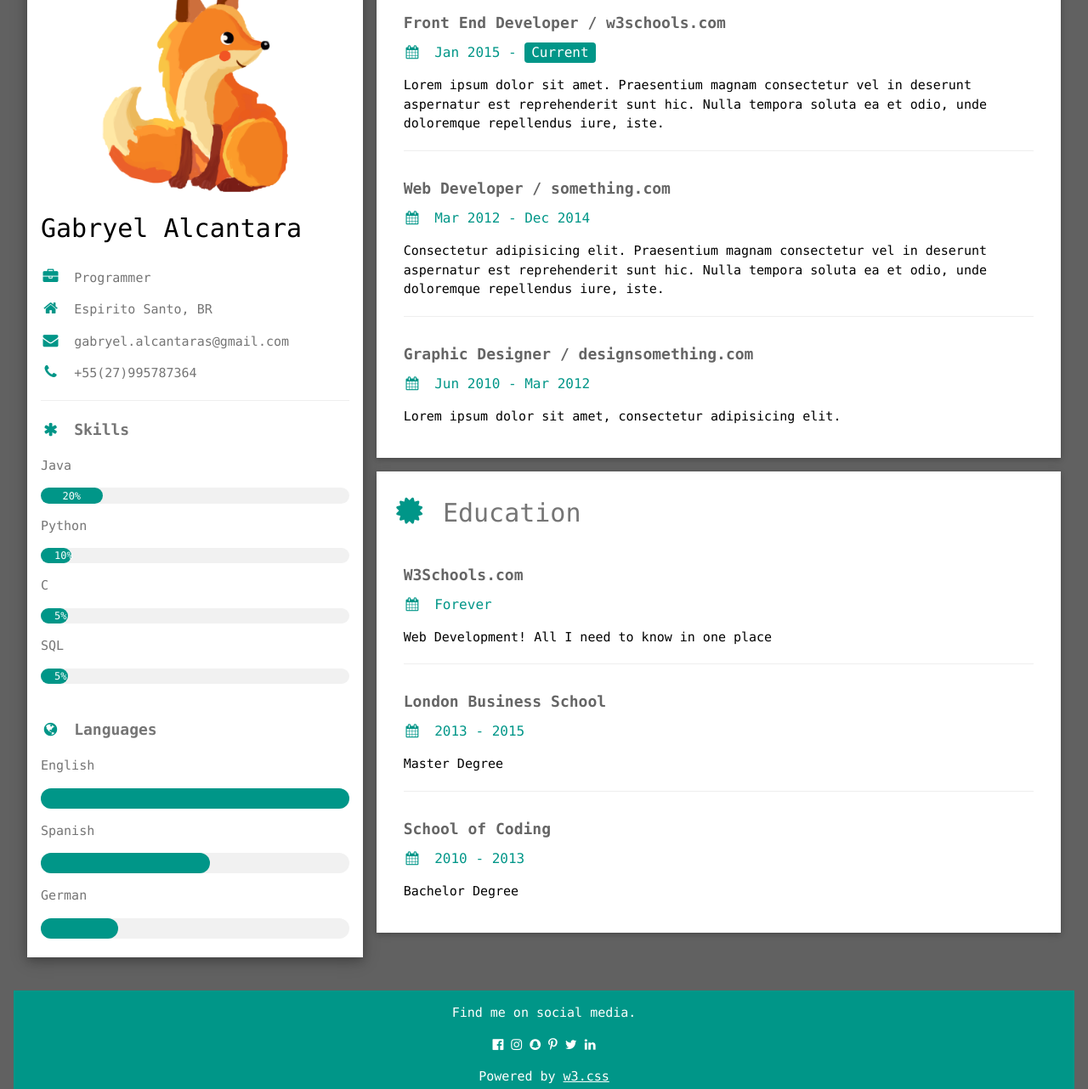
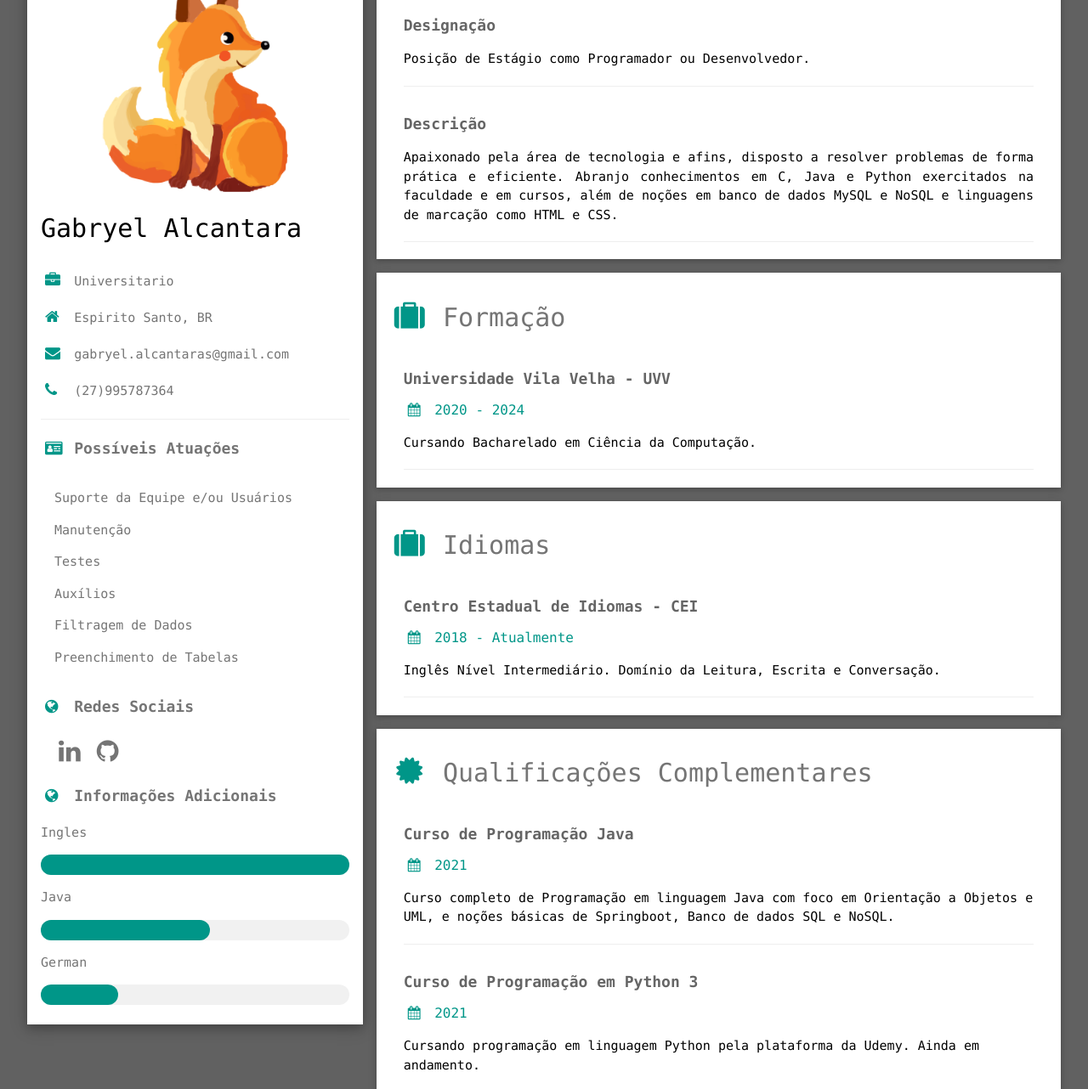
Before and after one commit to Garchy/Curriculo, a plain HTML site: page index.html in a window 1280 px wide. Shown: the part 110-1392 px from the top of the page at 85% size. Drawn offline with nearby package versions, Linux system fonts and the light colour scheme.

Commit message:
update cv

```diff
--- a/index.html
+++ b/index.html
@@ -7,9 +7,12 @@
 <link rel='stylesheet' href='https://fonts.googleapis.com/css?family=Roboto'>
 <link rel="stylesheet" href="https://cdnjs.cloudflare.com/ajax/libs/font-awesome/4.7.0/css/font-awesome.min.css">
 <style>
-html,body,h1,h2,h3,h4,h5,h6 {font-family: "Consolas", sans-serif}
+html,body,h1,h2,h3,h4,h5,h6,p {font-family: "Consolas", sans-serif}
+i{
+  padding: 5px;
+}
 </style>
-<body class="w3-container w3-dark-grey">
+<body class="w3-container w3-dark-gray">
 
 <!-- Page Container -->
 <div class="w3-content w3-margin-top" style="max-width:1400px;">
@@ -28,39 +31,36 @@ html,body,h1,h2,h3,h4,h5,h6 {font-family: "Consolas", sans-serif}
           </div>
         </div>
         <div class="w3-container">
-          <p><i class="fa fa-briefcase fa-fw w3-margin-right w3-large w3-text-teal"></i>Programmer</p>
+          <p><i class="fa fa-briefcase fa-fw w3-margin-right w3-large w3-text-teal"></i>Universitario</p>
           <p><i class="fa fa-home fa-fw w3-margin-right w3-large w3-text-teal"></i>Espirito Santo, BR</p>
           <p><i class="fa fa-envelope fa-fw w3-margin-right w3-large w3-text-teal"></i>gabryel.alcantaras@gmail.com</p>
-          <p><i class="fa fa-phone fa-fw w3-margin-right w3-large w3-text-teal"></i>+55(27)995787364</p>
+          <p><i class="fa fa-phone fa-fw w3-margin-right w3-large w3-text-teal"></i>(27)995787364</p>
           <hr>
 
-          <p class="w3-large"><b><i class="fa fa-asterisk fa-fw w3-margin-right w3-text-teal"></i>Skills</b></p>
-          <p>Java</p>
-          <div class="w3-light-grey w3-round-xlarge w3-small">
-            <div class="w3-container w3-center w3-round-xlarge w3-teal" style="width:20%">20%</div>
+          <p class="w3-large"><b><i class="fa fa-id-card fa-fw w3-margin-right w3-text-teal"></i>Possíveis Atuações</b></p>
+          <div class="w3-container">
+            <p>Suporte da Equipe e/ou Usuários</p>
+            <p>Manutenção</p>
+            <p>Testes</p>
+            <p>Auxílios</p>
+            <p>Filtragem de Dados</p>
+            <p>Preenchimento de Tabelas</p>
           </div>
-          <p>Python</p>
-          <div class="w3-light-grey w3-round-xlarge w3-small">
-            <div class="w3-container w3-center w3-round-xlarge w3-teal" style="width:10%">
-              <div class="w3-center w3-text-white">10%</div>
-            </div>
+
+          <p class="w3-large w3-text-theme"><b><i class="fa fa-globe fa-fw w3-margin-right w3-text-teal"></i>Redes Sociais</b></p>
+          <div class="w3-container">
+            <a href="https://www.linkedin.com/in/gabryel-alcantara/">
+              <i class="fa fa-linkedin w3-hover-opacity fa-2x"></i></a>
+            <a href="https://github.com/Garchy/">
+              <i class="fa fa-github w3-hover-opacity fa-2x"></i></a>
           </div>
-          <p>C</p>
-          <div class="w3-light-grey w3-round-xlarge w3-small">
-            <div class="w3-container w3-center w3-round-xlarge w3-teal" style="width:5%">5%</div>
-          </div>
-          <p>SQL</p>
-          <div class="w3-light-grey w3-round-xlarge w3-small">
-            <div class="w3-container w3-center w3-round-xlarge w3-teal" style="width:5%">5%</div>
-          </div>
-          <br>
 
-          <p class="w3-large w3-text-theme"><b><i class="fa fa-globe fa-fw w3-margin-right w3-text-teal"></i>Languages</b></p>
-          <p>English</p>
+          <p class="w3-large w3-text-theme"><b><i class="fa fa-globe fa-fw w3-margin-right w3-text-teal"></i>Informações Adicionais</b></p>
+          <p>Ingles</p>
           <div class="w3-light-grey w3-round-xlarge">
             <div class="w3-round-xlarge w3-teal" style="height:24px;width:100%"></div>
           </div>
-          <p>Spanish</p>
+          <p>Java</p>
           <div class="w3-light-grey w3-round-xlarge">
             <div class="w3-round-xlarge w3-teal" style="height:24px;width:55%"></div>
           </div>
@@ -69,9 +69,9 @@ html,body,h1,h2,h3,h4,h5,h6 {font-family: "Consolas", sans-serif}
             <div class="w3-round-xlarge w3-teal" style="height:24px;width:25%"></div>
           </div>
           <br>
+
         </div>
       </div><br>
-
     <!-- End Left Column -->
     </div>
 
@@ -79,44 +79,65 @@ html,body,h1,h2,h3,h4,h5,h6 {font-family: "Consolas", sans-serif}
     <div class="w3-twothird">
 
       <div class="w3-container w3-card w3-white w3-margin-bottom">
-        <h2 class="w3-text-grey w3-padding-16"><i class="fa fa-suitcase fa-fw w3-margin-right w3-xxlarge w3-text-teal"></i>Work Experience</h2>
+        <h2 class="w3-text-grey w3-padding-16"><i class="fa fa-suitcase fa-fw w3-margin-right w3-xxlarge w3-text-teal"></i>Resumo e Objetivo</h2>
         <div class="w3-container">
-          <h5 class="w3-opacity"><b>Front End Developer / w3schools.com</b></h5>
-          <h6 class="w3-text-teal"><i class="fa fa-calendar fa-fw w3-margin-right"></i>Jan 2015 - <span class="w3-tag w3-teal w3-round">Current</span></h6>
-          <p>Lorem ipsum dolor sit amet. Praesentium magnam consectetur vel in deserunt aspernatur est reprehenderit sunt hic. Nulla tempora soluta ea et odio, unde doloremque repellendus iure, iste.</p>
+          <h5 class="w3-opacity"><b>Designação</b></h5>
+          <p align="justify">
+            Posição de Estágio como Programador ou Desenvolvedor.
+          </p>
           <hr>
         </div>
         <div class="w3-container">
-          <h5 class="w3-opacity"><b>Web Developer / something.com</b></h5>
-          <h6 class="w3-text-teal"><i class="fa fa-calendar fa-fw w3-margin-right"></i>Mar 2012 - Dec 2014</h6>
-          <p>Consectetur adipisicing elit. Praesentium magnam consectetur vel in deserunt aspernatur est reprehenderit sunt hic. Nulla tempora soluta ea et odio, unde doloremque repellendus iure, iste.</p>
+          <h5 class="w3-opacity"><b>Descrição</b></h5>
+          <p align="justify">
+            Apaixonado pela área de tecnologia e afins, disposto a resolver problemas de forma prática e
+            eficiente. Abranjo conhecimentos em C, Java e Python exercitados na faculdade e em cursos, além de
+            noções em banco de dados MySQL e NoSQL e linguagens de marcação como HTML e CSS.
+          </p>
           <hr>
         </div>
+      </div>
+
+      <div class="w3-container w3-card w3-white w3-margin-bottom">
+        <h2 class="w3-text-grey w3-padding-16"><i class="fa fa-suitcase fa-fw w3-margin-right w3-xxlarge w3-text-teal"></i>Formação</h2>
         <div class="w3-container">
-          <h5 class="w3-opacity"><b>Graphic Designer / designsomething.com</b></h5>
-          <h6 class="w3-text-teal"><i class="fa fa-calendar fa-fw w3-margin-right"></i>Jun 2010 - Mar 2012</h6>
-          <p>Lorem ipsum dolor sit amet, consectetur adipisicing elit. </p><br>
+          <h5 class="w3-opacity"><b>Universidade Vila Velha - UVV</b></h5>
+          <h6 class="w3-text-teal"><i class="fa fa-calendar fa-fw w3-margin-right"></i>2020 - 2024</h6>
+          <p align="justify">
+            Cursando Bacharelado em Ciência da Computação.
+          </p>
+          <hr>
+        </div>
+      </div>
+
+      <div class="w3-container w3-card w3-white w3-margin-bottom">
+        <h2 class="w3-text-grey w3-padding-16"><i class="fa fa-suitcase fa-fw w3-margin-right w3-xxlarge w3-text-teal"></i>Idiomas</h2>
+        <div class="w3-container">
+          <h5 class="w3-opacity"><b>Centro Estadual de Idiomas - CEI</b></h5>
+          <h6 class="w3-text-teal"><i class="fa fa-calendar fa-fw w3-margin-right"></i>2018 - Atualmente</h6>
+          <p align="justify">
+            Inglês Nível Intermediário. Domínio da Leitura, Escrita e Conversação.
+          </p>
+          <hr>
         </div>
       </div>
 
       <div class="w3-container w3-card w3-white">
-        <h2 class="w3-text-grey w3-padding-16"><i class="fa fa-certificate fa-fw w3-margin-right w3-xxlarge w3-text-teal"></i>Education</h2>
+        <h2 class="w3-text-grey w3-padding-16"><i class="fa fa-certificate fa-fw w3-margin-right w3-xxlarge w3-text-teal"></i>Qualificações Complementares</h2>
         <div class="w3-container">
-          <h5 class="w3-opacity"><b>W3Schools.com</b></h5>
-          <h6 class="w3-text-teal"><i class="fa fa-calendar fa-fw w3-margin-right"></i>Forever</h6>
-          <p>Web Development! All I need to know in one place</p>
+          <h5 class="w3-opacity"><b>Curso de Programação Java</b></h5>
+          <h6 class="w3-text-teal"><i class="fa fa-calendar fa-fw w3-margin-right"></i>2021</h6>
+          <p>
+            Curso completo de Programação em linguagem Java com foco em Orientação a Objetos e UML, e noções básicas de
+            Springboot, Banco de dados SQL e NoSQL.
+          </p>
           <hr>
         </div>
         <div class="w3-container">
-          <h5 class="w3-opacity"><b>London Business School</b></h5>
-          <h6 class="w3-text-teal"><i class="fa fa-calendar fa-fw w3-margin-right"></i>2013 - 2015</h6>
-          <p>Master Degree</p>
+          <h5 class="w3-opacity"><b>Curso de Programação em Python 3</b></h5>
+          <h6 class="w3-text-teal"><i class="fa fa-calendar fa-fw w3-margin-right"></i>2021</h6>
+          <p>Cursando programação em linguagem Python pela plataforma da Udemy. Ainda em andamento.</p>
           <hr>
-        </div>
-        <div class="w3-container">
-          <h5 class="w3-opacity"><b>School of Coding</b></h5>
-          <h6 class="w3-text-teal"><i class="fa fa-calendar fa-fw w3-margin-right"></i>2010 - 2013</h6>
-          <p>Bachelor Degree</p><br>
         </div>
       </div>
 
```
